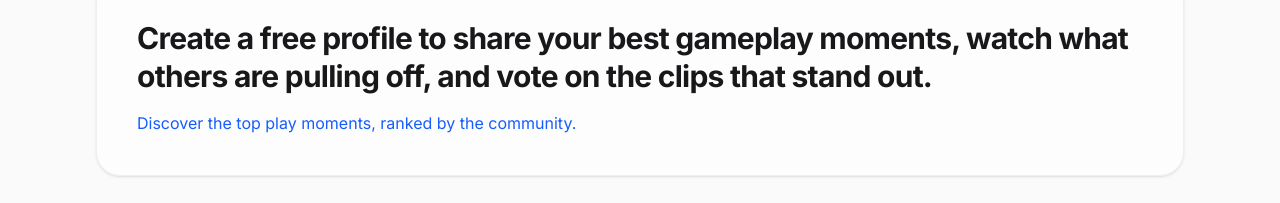
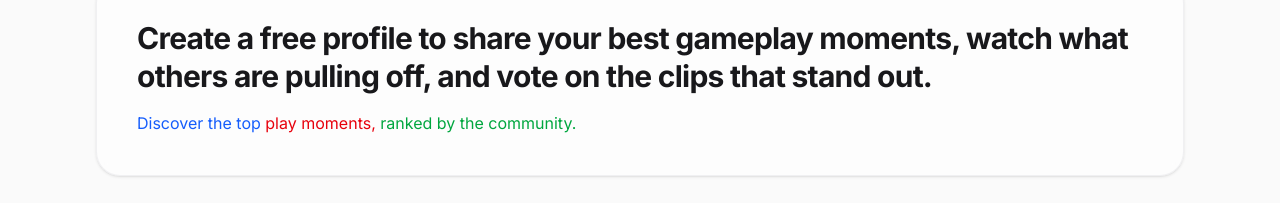
Before and after one commit to keeks759-bit/gameplay-labs, a Next.js app: page / in a window 1280 px wide. Shown: the part 106-309 px from the top of the page. Built offline with nearby package versions, Linux system fonts and the light colour scheme; no server answers; the database is empty.

Commit message:
UI polish: tri-color hero line and About atom inline

```diff
--- a/src/app/about/page.tsx
+++ b/src/app/about/page.tsx
@@ -10,8 +10,8 @@ export default function AboutPage() {
         <h1 className="text-5xl sm:text-6xl lg:text-7xl font-bold tracking-tight text-center mb-12 sm:mb-16">
           <span className="text-blue-600 dark:text-blue-400">Share.</span>{' '}
           <span className="text-red-600 dark:text-red-400">Watch.</span>{' '}
-          <span className="text-green-600 dark:text-green-400">Vote.</span>{' '}
-          <AtomIcon className="inline-block align-middle h-10 w-10 sm:h-12 sm:w-12 lg:h-14 lg:w-14" />
+          <span className="text-green-600 dark:text-green-400">Vote.</span>{"\u00A0"}
+          <AtomIcon className="inline-block align-middle h-8 w-8 sm:h-10 sm:w-10 lg:h-12 lg:w-12" />
         </h1>
 
         {/* Content Paragraphs */}
--- a/src/components/VideoFeed.tsx
+++ b/src/components/VideoFeed.tsx
@@ -186,7 +186,9 @@ export default function VideoFeed({ defaultSort }: VideoFeedProps) {
             Create a free profile to share your best gameplay moments, watch what others are pulling off, and vote on the clips that stand out.
           </h1>
           <p className="text-sm md:text-base text-zinc-600 dark:text-zinc-400 max-w-2xl">
-            <span className="text-blue-600 dark:text-blue-400">Discover the top play moments, ranked by the community.</span>
+            <span className="text-blue-600 dark:text-blue-400">Discover the top </span>
+            <span className="text-red-600 dark:text-red-400">play moments, </span>
+            <span className="text-green-600 dark:text-green-400">ranked by the community.</span>
           </p>
         </div>
       </div>
```
